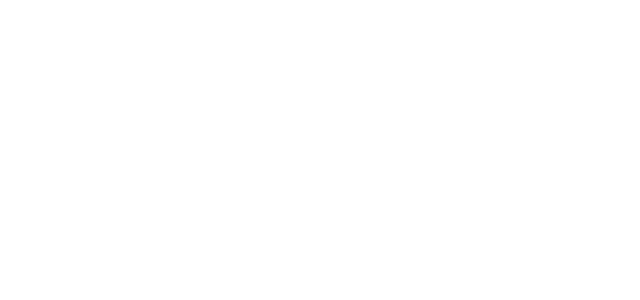
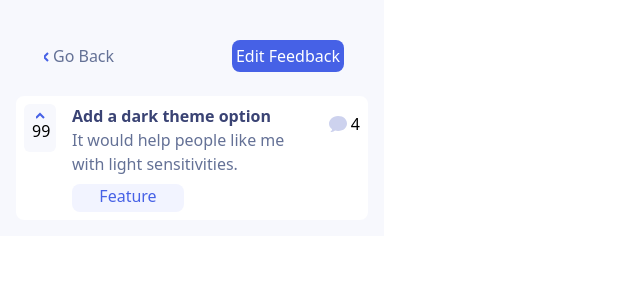
Before and after one commit to lucymutunga/Product-feedback, a React (Vite) app in the folder feedback/: page /card in a window 1280 px wide. Before the commit this address had no page. Shown: the top 300 px of the page, without its empty margins (0-640 px from the left). Built offline with nearby package versions, Linux system fonts and the light colour scheme.

Commit message:
adding detail card component for md and lg screen sizes

```diff
--- a/feedback/src/App.jsx
+++ b/feedback/src/App.jsx
@@ -6,6 +6,7 @@
 import AllSuggestions from "./components/sidebar/AllSuggestions";
 import EditFeedback from "./components/sidebar/EditFeedback";
 import FeedbackDetail from "./components/sidebar/FeedbackDetail";
+import DetailCard from "./components/sidebar/DetailCard";
 const App = () => {
   return (
     <div>
@@ -17,6 +18,7 @@
           <Route path="/all" element={<AllSuggestions />} />
           <Route path="/edit" element={<EditFeedback />} />
           <Route path="/detail/:suggestionId" element={<FeedbackDetail />} />
+          <Route path="/card" element={<DetailCard />} />
         </Routes>
       </Router>
     </div>
--- /dev/null
+++ b/feedback/src/components/sidebar/DetailCard.jsx
@@ -0,0 +1,76 @@
+import React from "react";
+import { Link } from "react-router-dom";
+const DetailCard = () => {
+  return (
+    <div className="container bg-[#F7F8FD] w-96 h-max p-4">
+      <div className="flex justify-between p-6">
+        <div className="flex p-1 ">
+          <svg
+            className="mt-2 mr-1"
+            xmlns="http://www.w3.org/2000/svg"
+            width="5"
+            height="10"
+            viewBox="0 0 5 10"
+            fill="none"
+          >
+            <path d="M4 9L0 5L4 1" stroke="#4661E6" strokeWidth="2" />
+          </svg>
+          <Link to={"/"} className="text-[#647196]">
+            Go Back
+          </Link>
+        </div>
+        <Link to={"/edit"}>
+          <button className="bg-[#4661E6] rounded-lg p-1 text-white ">
+            Edit Feedback
+          </button>
+        </Link>
+      </div>
+      <div className="rounded-lg border-8 border-white bg-[#FFFFFF]">
+        <div className="flex space-x-4">
+          <span className="flex flex-col rounded-md bg-[#F7F8FD] w-8 h-12 p-2 ">
+            <svg
+              className="ml-1"
+              xmlns="http://www.w3.org/2000/svg"
+              width="9"
+              height="7"
+              viewBox="0 0 9 7"
+              fill="none"
+            >
+              <path d="M0 6L4 2L8 6" stroke="#4661E6" stroke-width="2" />
+            </svg>
+            <p>99</p>
+          </span>
+          <div className="flex flex-col">
+            <h2 className="font-bold text-[#3A4374]">
+              Add a dark theme option
+            </h2>
+            <p className="text-[#647196] font-light">
+              It would help people like me with light sensitivities.
+            </p>
+            <h2 className="text-[#4661E6] text-center  rounded-lg bg-[#F2F4FF] w-28 h-7 mt-2">
+              Feature
+            </h2>
+          </div>
+          <span className="flex mt-2">
+            <svg
+              className="mt-1"
+              xmlns="http://www.w3.org/2000/svg"
+              width="18"
+              height="16"
+              viewBox="0 0 18 16"
+              fill="none"
+            >
+              <path
+                d="M2.62074 16H1.34534L2.24718 15.0895C2.73344 14.5986 3.0371 13.9601 3.11873 13.2674C1.03637 11.8878 0 9.88917 0 7.79388C0 3.92832 3.51913 0 9.0305 0C14.8692 0 18 3.61479 18 7.45522C18 11.321 14.8361 14.9333 9.0305 14.9333C8.0135 14.9333 6.95226 14.7963 6.00478 14.5448C5.10787 15.4735 3.89262 16 2.62074 16Z"
+                fill="#CDD2EE"
+              />
+            </svg>
+            <p className="ml-1">4</p>
+          </span>
+        </div>
+      </div>
+    </div>
+  );
+};
+
+export default DetailCard;
--- a/feedback/src/components/sidebar/FeedbackDetail.jsx
+++ b/feedback/src/components/sidebar/FeedbackDetail.jsx
@@ -38,8 +38,7 @@
               <path d="M4 9L0 5L4 1" stroke="#4661E6" strokeWidth="2" />
             </svg>
             <Link to={"/"} className="text-[#647196]">
-              {" "}
-              Go Back{" "}
+              Go Back
             </Link>
           </div>
           <Link to={"/edit"}>
```
